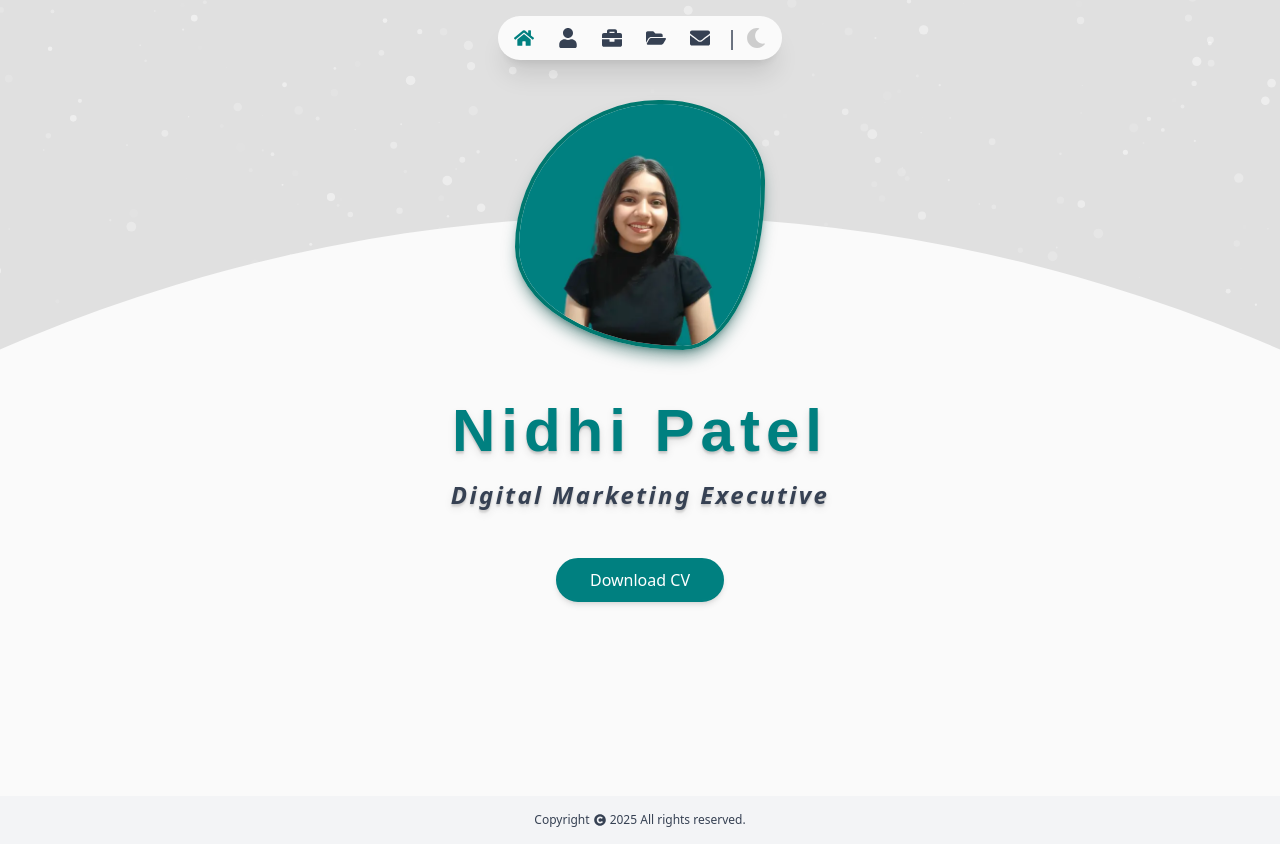
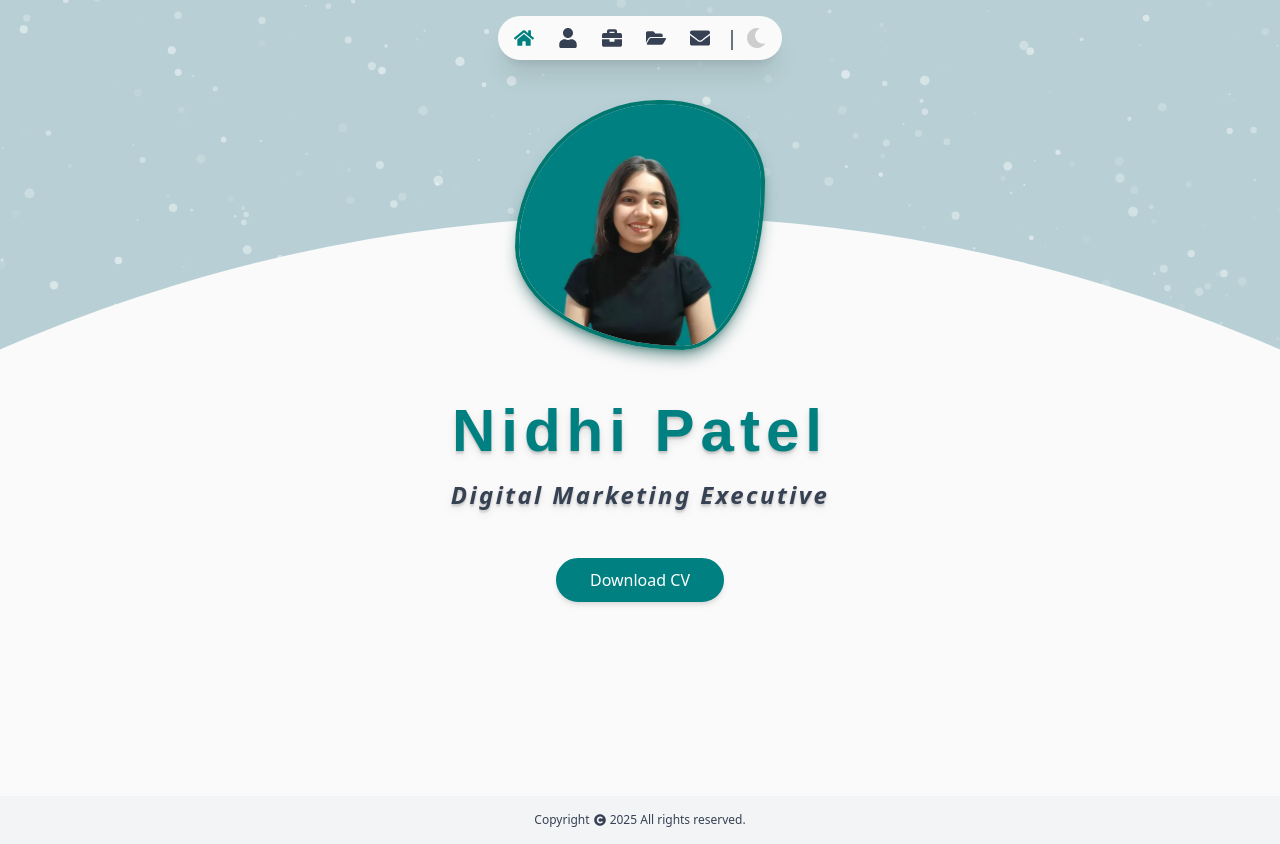
Before and after one commit to R-o-n-a-k/nidhi, a Next.js app: page / in a window 1280 px wide. Built offline with nearby package versions, Linux system fonts and the light colour scheme; a web font is replaced by a local one.

Commit message:
ref: changing background for snow in light mode

```diff
--- a/app/globals.css
+++ b/app/globals.css
@@ -4,8 +4,8 @@
 @theme {
   --color-background: #fafafa;
   --color-muted-bg: #f3f4f6;
-  --color-snow-background: #e0e0e0;
-
+  --color-snow-background: #b8d0d5;
+  /* **Pale Glacier** | `#bfd6db` | \~15% darker | */
   --color-title-color: #171717;
   --color-subtitle-color: #6b7280;
   --color-content: #364153;
--- a/public/particles-config.json
+++ b/public/particles-config.json
@@ -1,7 +1,7 @@
 {
   "particles": {
     "number": {
-      "value": 500,
+      "value": 550,
       "density": {
         "enable": true,
         "value_area": 800
```
